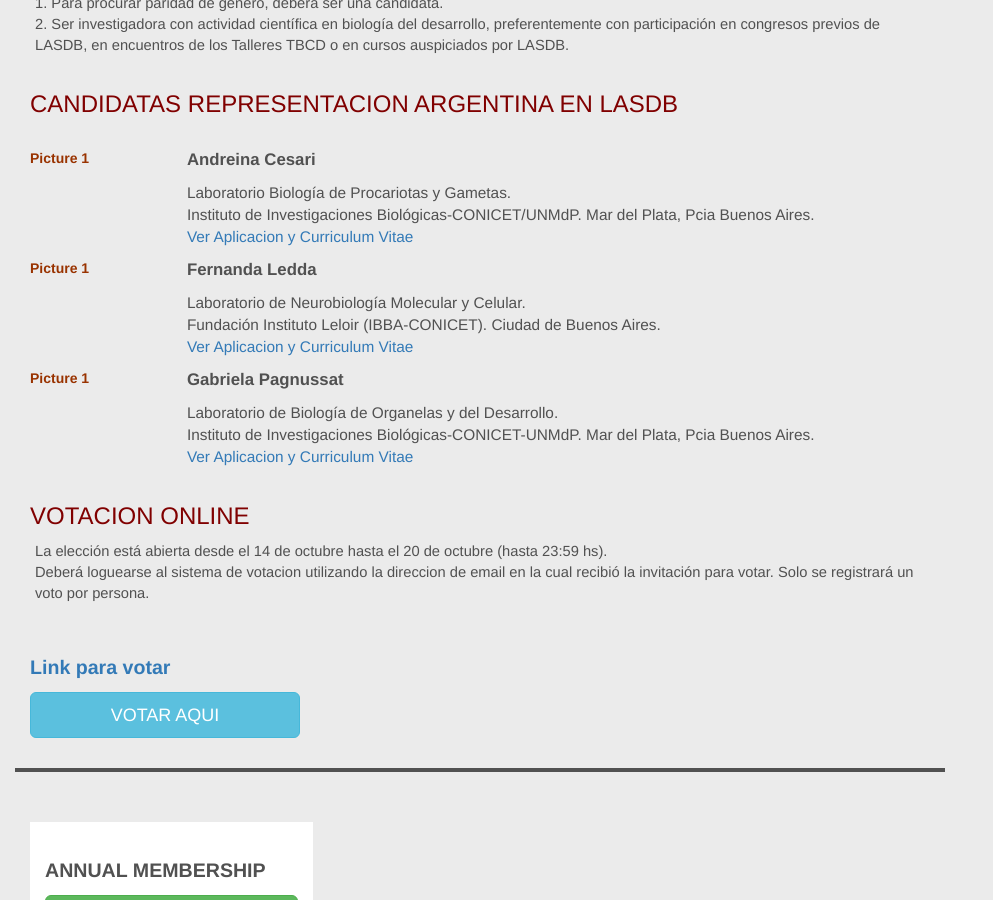
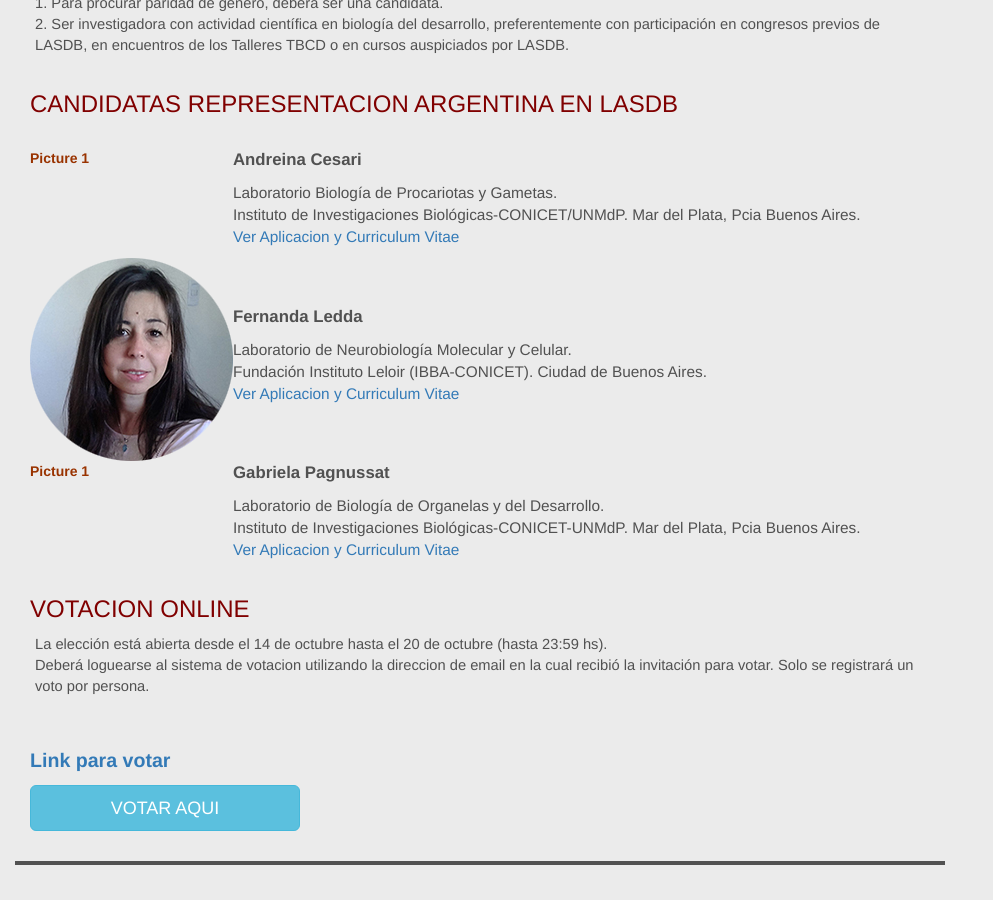
Before and after one commit to lasdb/lasdb.github.io, a Jekyll site: the page built from pages/arg/Argentina-representante-2020.html, in a window 1280 px wide and 900 px high, scrolled down 416 px. Shown: the whole window, without its empty margins (0-993 px from the left). Built offline with Jekyll 4.4.1, drawn with Linux system fonts in a browser that asks for light colours; nearby versions of some CDN libraries.

Commit message:
Update Argentina-representante-2020.html

```diff
--- a/pages/arg/Argentina-representante-2020.html
+++ b/pages/arg/Argentina-representante-2020.html
@@ -26,21 +26,21 @@
                 <td><p style="font-weight:bold; font-size: 1.2em;">Andreina Cesari</strong><br></p>
                 <p style="font-weight:; font-size: 1.1em;">Laboratorio Biología de Procariotas y Gametas. <br>
                         Instituto de Investigaciones Biológicas-CONICET/UNMdP. Mar del Plata, Pcia Buenos Aires.</span><br>
-                <a href="{{site.baseurl}}/pages/Rep-Arg-2020.html" target="_blank">Ver Aplicacion y Curriculum Vitae </a><br></p></td>
+                <a href="{{site.baseurl}}/pages/arg/Rep-Arg-2020.html" target="_blank">Ver Aplicacion y Curriculum Vitae </a><br></p></td>
                 </tr>
                 <tr>
-                <td valign="top" width="20%"><strong><span style="color: #993300;" class="text_bco">Picture 1</span></strong></td>
+                <td valign="top" width="20%"><img src="{{site.baseurl}}/pages/arg/Fernanda-Ledda.png"></td>
                 <td><p style="font-weight:bold; font-size: 1.2em;">Fernanda Ledda</strong><br></p>
                 <p style="font-weight:; font-size: 1.1em;">Laboratorio de Neurobiología Molecular y Celular. <br>
                         Fundación Instituto Leloir (IBBA-CONICET). Ciudad de Buenos Aires.</span><br>
-                <a href="{{site.baseurl}}/pages/Rep-Arg-2020.html" target="_blank">Ver Aplicacion y Curriculum Vitae </a><br></p></td>
+                <a href="{{site.baseurl}}/pages/arg/Rep-Arg-2020.html" target="_blank">Ver Aplicacion y Curriculum Vitae </a><br></p></td>
                 </tr>
                 <tr>
                 <td valign="top" width="20%"><strong><span style="color: #993300;" class="text_bco">Picture 1</span></strong></td>
                 <td><p style="font-weight:bold; font-size: 1.2em;">Gabriela Pagnussat</strong><br></p>
                 <p style="font-weight:; font-size: 1.1em;">Laboratorio de Biología de Organelas y del Desarrollo. <br>
                         Instituto de Investigaciones Biológicas-CONICET-UNMdP. Mar del Plata, Pcia Buenos Aires.</span><br>
-                <a href="{{site.baseurl}}/pages/Rep-Arg-2020.html" target="_blank">Ver Aplicacion y Curriculum Vitae </a><br></p></td>
+                <a href="{{site.baseurl}}/pages/arg/Rep-Arg-2020.html" target="_blank">Ver Aplicacion y Curriculum Vitae </a><br></p></td>
                 </tr>
                 </tbody>
                 </table>
@@ -57,7 +57,7 @@
         </div>
 
         <div class="panel-body">
-            <a href="{{site.baseurl}}/pages/ballot-Arg.html">
+            <a href="{{site.baseurl}}/pages/arg/ballot-Arg.html">
                 <p style="font-weight:bold; margin-top: 10px; font-size: 1.4em;">Link para votar</p>
                 <button class="btn btn-info btn-lg" style="width: 30%; margin-bottom: 15px;" > VOTAR AQUI </button>
             </a>
```
